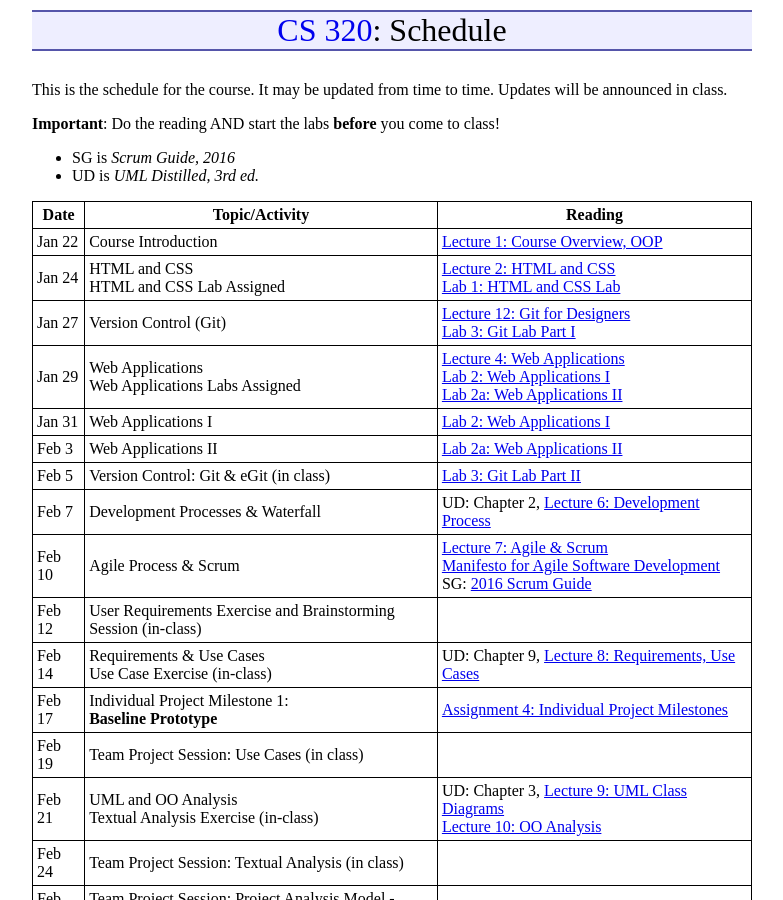
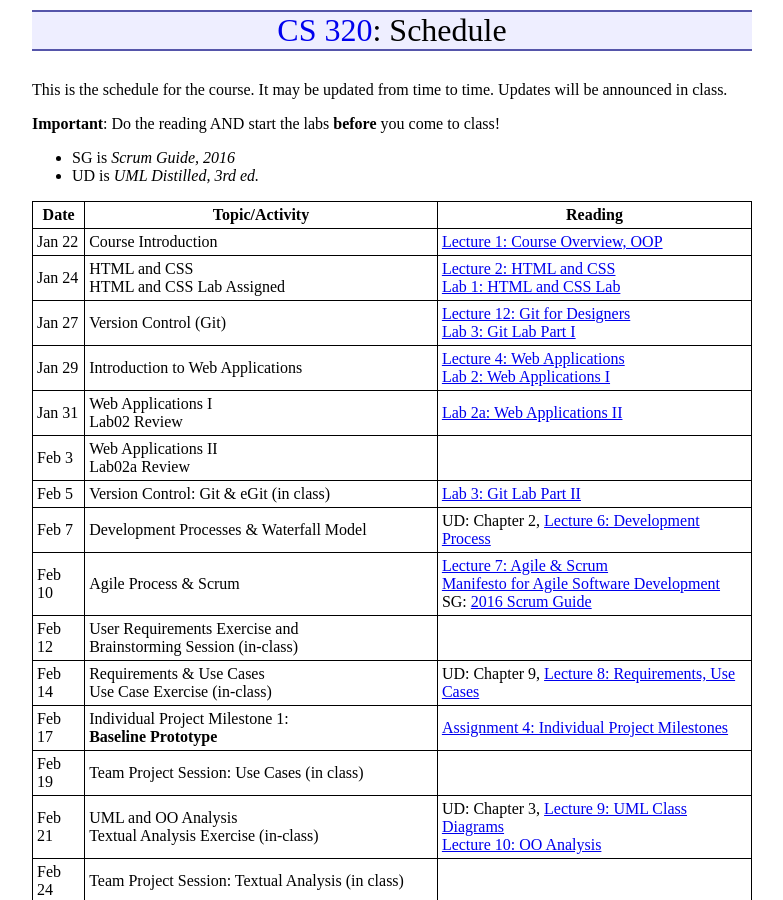
Before and after one commit to ycpcs/cs320-spring2020, a Jekyll site: the page built from schedule.md, in a window 1280 px wide and 900 px high. Shown: the whole window, without its empty margins (248-1031 px from the left). Built offline with Jekyll 4.4.1, drawn with Linux system fonts in a browser that asks for light colours; some of the changed text lies outside the part shown.

Commit message:
more schedule edits

```diff
--- a/schedule.md
+++ b/schedule.md
@@ -15,13 +15,13 @@ Date   | Topic/Activity | Reading
 Jan 22 | Course Introduction | [Lecture 1: Course Overview, OOP](lectures/lecture01.html)
 Jan 24 | HTML and CSS<br> HTML and CSS Lab Assigned | [Lecture 2: HTML and CSS](lectures/lecture02.html)<br> [Lab 1: HTML and CSS Lab](./labs/lab01.html)
 Jan 27 | Version Control (Git) | [Lecture 12: Git for Designers](https://web.archive.org/web/20150301060509/http://hoth.entp.com/output/git_for_designers.html)<br>  [Lab 3: Git Lab Part I](./labs/lab03.html)
-Jan 29 | Web Applications<br> Web Applications Labs Assigned | [Lecture 4: Web Applications](lectures/lecture04.html) <br>  [Lab 2: Web Applications I](./labs/lab02.html) <br>  [Lab 2a: Web Applications II](./labs/lab02a.html)
-Jan 31 | Web Applications I | [Lab 2: Web Applications I](./labs/lab02.html)
-Feb 3  | Web Applications II | [Lab 2a: Web Applications II](./labs/lab02a.html)
+Jan 29 | Introduction to Web Applications | [Lecture 4: Web Applications](lectures/lecture04.html) <br>  [Lab 2: Web Applications I](./labs/lab02.html)
+Jan 31 | Web Applications I <br> Lab02 Review | [Lab 2a: Web Applications II](./labs/lab02a.html)
+Feb 3  | Web Applications II <br> Lab02a Review |
 Feb 5  | Version Control: Git & eGit (in class) | [Lab 3: Git Lab Part II](./labs/lab03.html)
-Feb 7  | Development Processes & Waterfall | UD: Chapter 2, [Lecture 6: Development Process](lectures/lecture06.html)
+Feb 7  | Development Processes & Waterfall Model | UD: Chapter 2, [Lecture 6: Development Process](lectures/lecture06.html)
 Feb 10 | Agile Process & Scrum | [Lecture 7: Agile & Scrum](lectures/lecture07.html)<br>[Manifesto for Agile Software Development](http://www.agilemanifesto.org/)<br> SG: [2016 Scrum Guide](lectures/lecture07/2016_Scrum_Guide_US.pdf)
-Feb 12  | User Requirements Exercise and Brainstorming Session (in-class) |
+Feb 12  | User Requirements Exercise and <br> Brainstorming Session (in-class) |
 Feb 14 | Requirements & Use Cases<br>Use Case Exercise (in-class) | UD: Chapter 9, [Lecture 8: Requirements, Use Cases](lectures/lecture08.html)
 Feb 17 | Individual Project Milestone 1:<br> **Baseline Prototype** | [Assignment 4: Individual Project Milestones](assign/assign04.html)
 Feb 19 | Team Project Session: Use Cases (in class) |
@@ -48,8 +48,8 @@ Apr 1  | Mid-Term Exam Review <br> Library Application Example
 Apr 3  | **MID-TERM EXAM** (in class)
 Apr 6  | Library Application Example Analysis and Review
 Apr 8  | TBD or Team Project Session (in class)
-Apr 10 | **Spring Break, no class**
-Apr 13 | **Spring Break, no class**
+Apr 10 | **Spring Break (no class)**
+Apr 13 | **Spring Break (no class)**
 Apr 15 | TBD or Team Project Session (in class)
 Apr 17 | TBD or Team Project Session (in class)
 Apr 20 | Team Project Milestone 3:<br> **75% Working System** | [Assignment 3: Team Project Milestones](assign/assign03.html)
```
